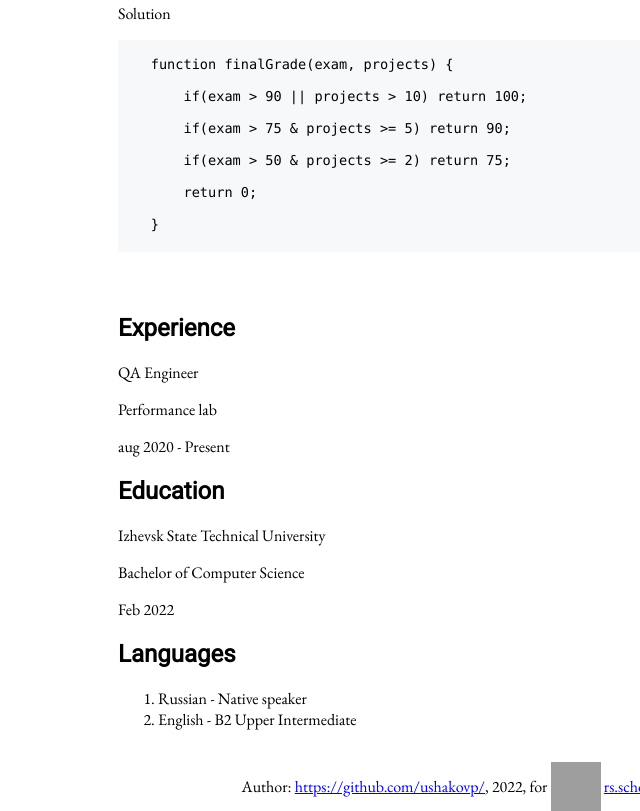
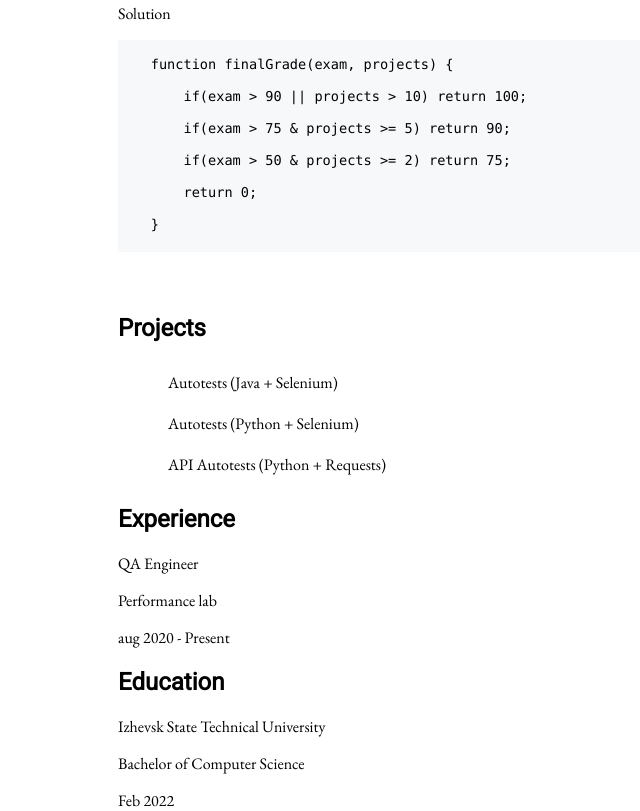
Before and after one commit to ushakovp/rsschool-cv, a plain HTML site: page index.html in a window 1280 px wide. Shown: the part 1199-2010 px from the top of the page, without its empty margins (162-802 px from the left). Drawn offline with nearby package versions, Linux system fonts and the light colour scheme; grey boxes are pictures that could not be loaded.

Commit message:
feat: add Projects section

```diff
--- a/index.html
+++ b/index.html
@@ -23,6 +23,7 @@
                     <li><a href="#Summary">Summary</a></li>
                     <li><a href="#Skills">Skills</a></li>
                     <li><a href="#Code">Code example</a></li>
+                    <li><a href="#Projects">Projects</a></li>
                     <li><a href="#Experience">Experience</a></li>
                     <li><a href="#Education">Education</a></li>
                     <li><a href="#Languages">Languages</a></li>
@@ -91,6 +92,14 @@
 </code>
             </pre>
             </section>
+            <section id="projects">
+                <h2 class="header">Projects</h2>
+                <ul>
+                    <li><a href="https://github.com/ushakovp/Java_Selenium" target="_blank">Autotests (Java + Selenium)</a></li>
+                    <li><a href="https://github.com/ushakovp/Python-selenium-final-project"target="_blank">Autotests (Python + Selenium)</a></li>
+                    <li><a href="https://github.com/ushakovp/Python_auto_api" target="_blank">API Autotests (Python + Requests)</a></li>
+                </ul>
+            </section>
             <section>
                 <h2 class="header" id="Experience">Experience</h2 class="header">
                 <p>QA Engineer</p>
--- a/style.css
+++ b/style.css
@@ -53,3 +53,19 @@ body {
     list-style-type: none;
     line-height: 50px;
 }
+
+#projects li{
+    list-style-type: none;
+}
+
+#projects a{
+    width: 300px;
+    transition: .3s;
+    color: black;
+    padding: 10px;
+    display: block;
+    text-decoration: none;
+}
+#projects a:hover{
+    color: crimson;
+}
```
